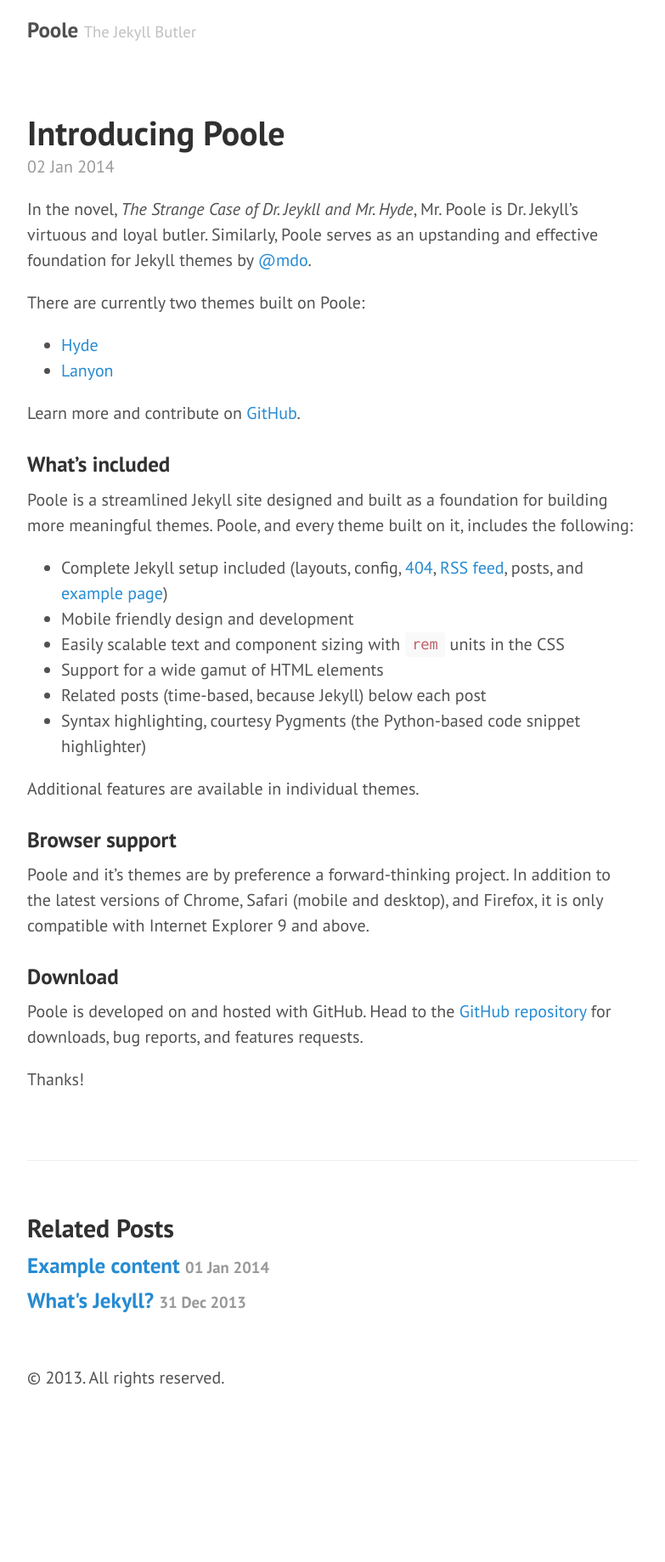
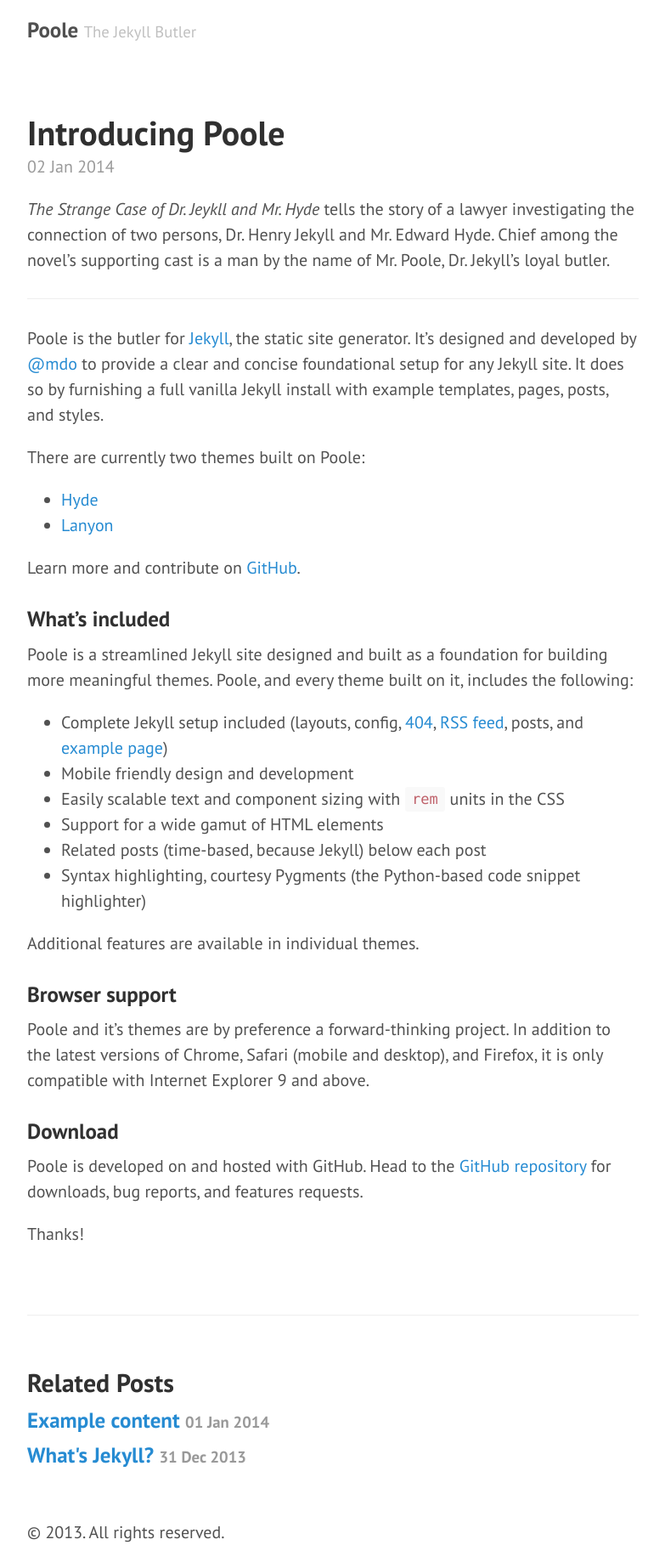
Before and after one commit to gaearon/react-hot-loader, a Jekyll site: the page built from _posts/2014-01-02-introducing-poole.md, in a window 1280 px wide. Shown: the whole page at 85% size, without its empty margins (248-1031 px from the left). Built offline with Jekyll 4.4.1, drawn with Linux system fonts in a browser that asks for light colours; Markdown is read by kramdown in place of the engine named in the settings; before the commit the page ends 1656 px from its top, so only the background shows below that.

Commit message:
copyediting

```diff
--- a/_config.yml
+++ b/_config.yml
@@ -15,7 +15,7 @@
   name:           'Mark Otto'
   url:            https://twitter.com/mdo
 
-paginate:         5
+paginate:         1
 
 # Custom vars
 version:          1.0.0
--- a/_posts/2014-01-02-introducing-poole.md
+++ b/_posts/2014-01-02-introducing-poole.md
@@ -3,7 +3,11 @@
 title: Introducing Poole
 ---
 
-In the novel, *The Strange Case of Dr. Jeykll and Mr. Hyde*, Mr. Poole is Dr. Jekyll's virtuous and loyal butler. Similarly, Poole serves as an upstanding and effective foundation for Jekyll themes by [@mdo](https://twitter.com/mdo).
+*The Strange Case of Dr. Jeykll and Mr. Hyde* tells the story of a lawyer investigating the connection of two persons, Dr. Henry Jekyll and Mr. Edward Hyde. Chief among the novel's supporting cast is a man by the name of Mr. Poole, Dr. Jekyll's loyal butler.
+
+-----
+
+Poole is the butler for [Jekyll](http://jekyllrb.com), the static site generator. It's designed and developed by [@mdo](https://twitter.com/mdo) to provide a clear and concise foundational setup for any Jekyll site. It does so by furnishing a full vanilla Jekyll install with example templates, pages, posts, and styles.
 
 There are currently two themes built on Poole:
 
```
Also changed, not shown: README.md.
